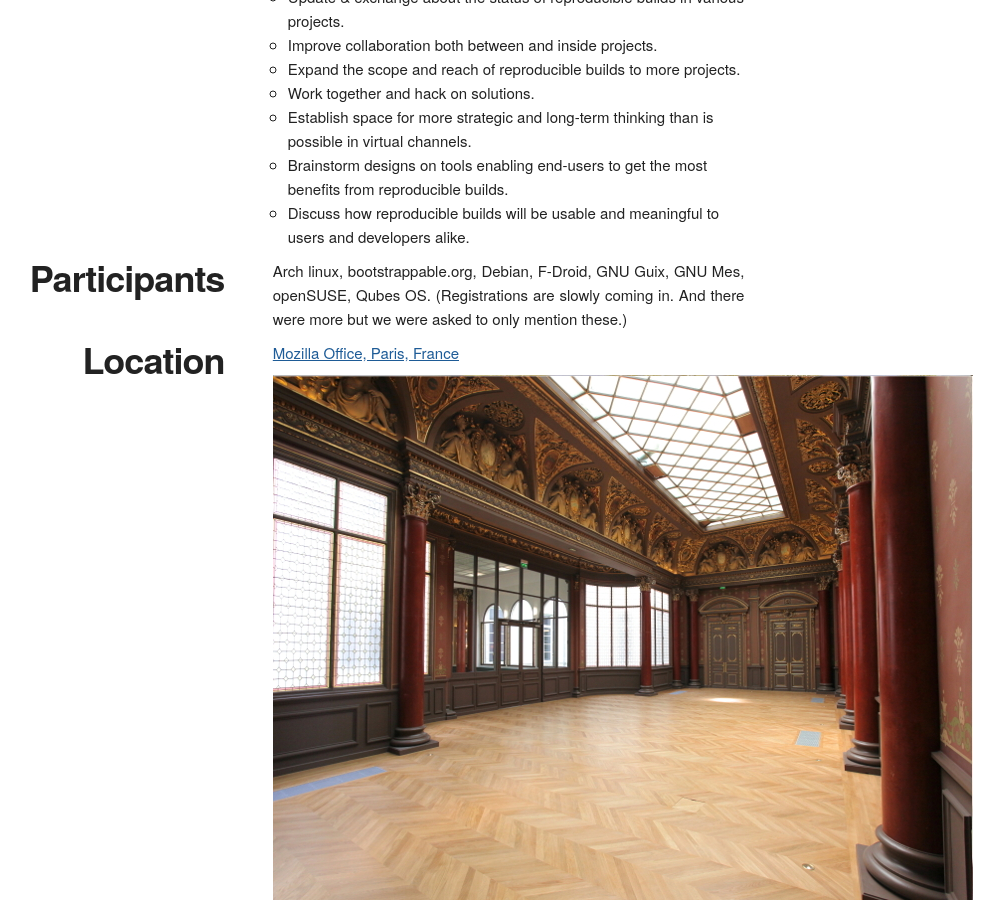
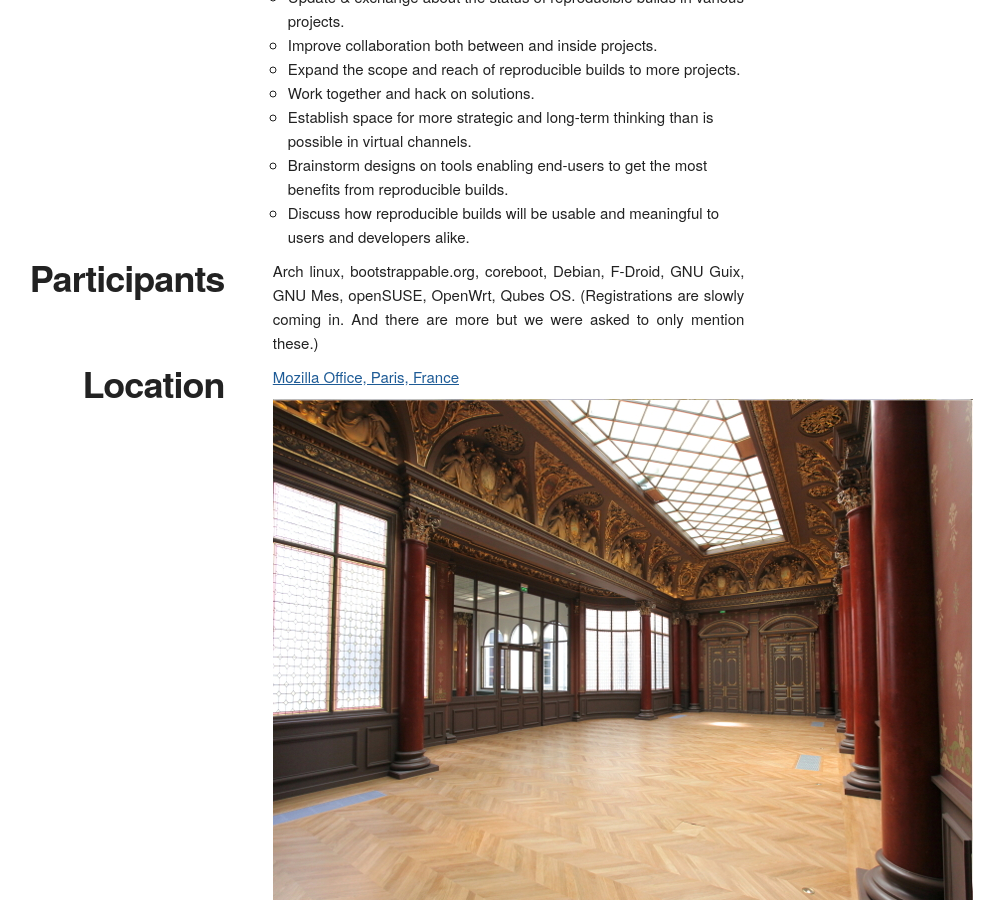
Before and after one commit to prototypefund/reproducible-website, a Jekyll site: the page built from _events/paris2018.html, in a window 1280 px wide and 900 px high, scrolled down 483 px. Shown: the whole window, without its empty margins (220-1224 px from the left). Built offline with Jekyll 4.4.1, drawn with Linux system fonts in a browser that asks for light colours; some web fonts are replaced.

Commit message:
paris 2018: add coreboot and OpenWrt projects participant
Signed-off-by: Holger Levsen <holger@layer-acht.org>

```diff
--- a/_events/paris2018.html
+++ b/_events/paris2018.html
@@ -48,7 +48,7 @@ event_summary: A three-day workshop to continue and grow the Reproducible Builds
   </div>
   <div class="eight columns text">
     <p>
-      Arch linux, bootstrappable.org, Debian, F-Droid, GNU Guix, GNU Mes, openSUSE, Qubes OS. (Registrations are slowly coming in. And there were more but we were asked to only mention these.)
+      Arch linux, bootstrappable.org, coreboot, Debian, F-Droid, GNU Guix, GNU Mes, openSUSE, OpenWrt, Qubes OS. (Registrations are slowly coming in. And there are more but we were asked to only mention these.)
       <br />
     </p>
     <!-- img style="margin-top: 10px; vertical-align: top;" src="{{ "/images/groupphoto_rws3_berlin_2017_small.png" | prepend: site.baseurl }}" alt="Reproducible Summit 3 in Berlin 2017" / -->
```
